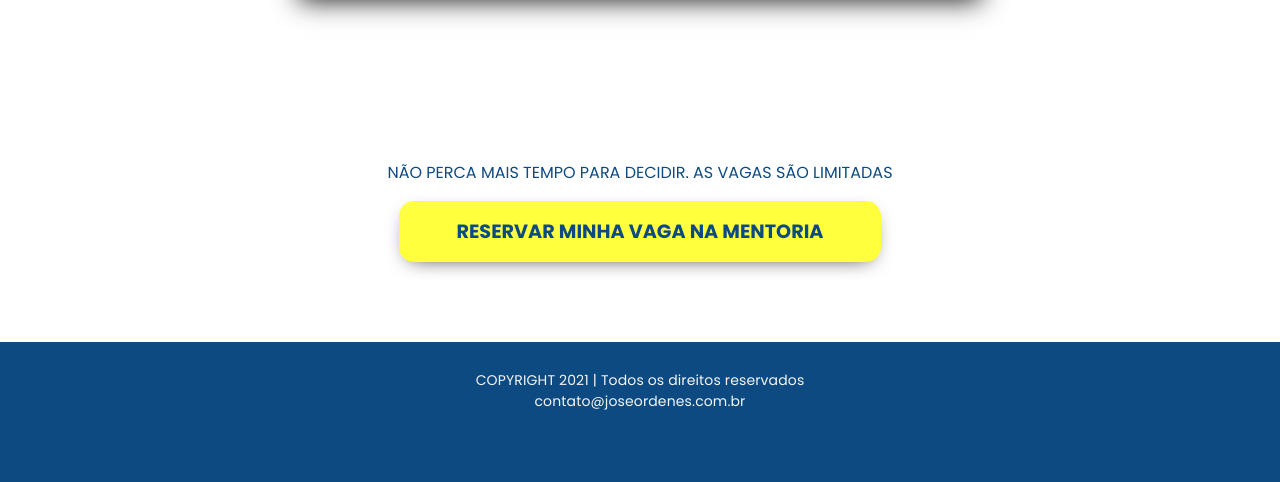
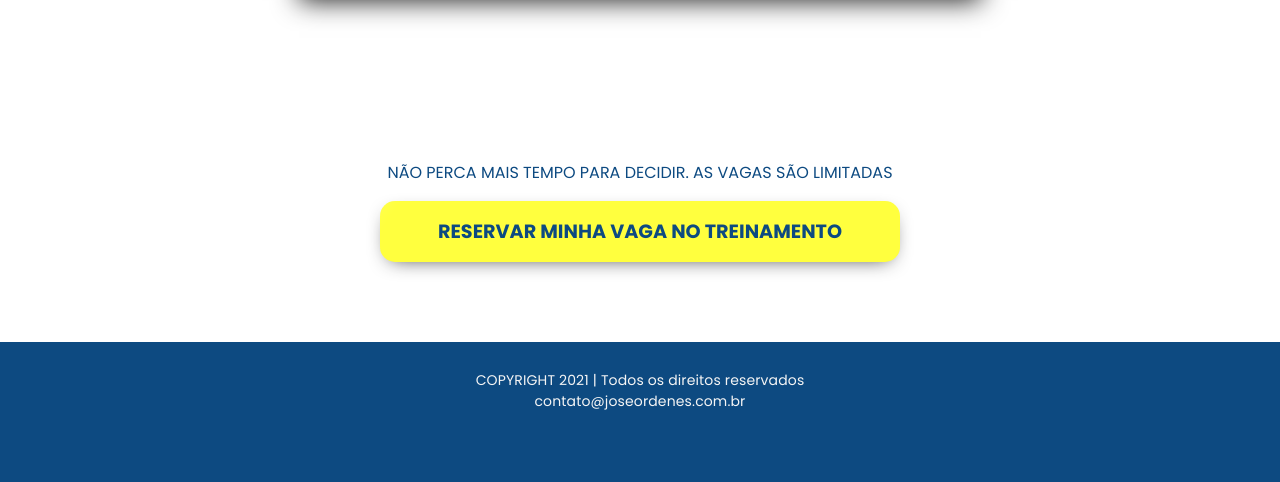
Before and after one commit to Startap/newtimes-joseordenes, a PHP site: template views/website/partials_mentoria/_disclaimer.php in a window 1280 px wide. Shown: the part 514-996 px from the top of the page. Run offline with PHP 8.4, Linux system fonts and the light colour scheme; the template is opened without the code that fills it, so the values that code supplies are empty.

Commit message:
Update _disclaimer.php

```diff
--- a/views/website/partials_mentoria/_disclaimer.php
+++ b/views/website/partials_mentoria/_disclaimer.php
@@ -18,6 +18,6 @@
     <span>Não perca mais tempo para decidir. As vagas são limitadas</span>
 
     <a href="<?php echo $_ENV['PRODUCT_URL']; ?>" target="_blank" rel="norel nofollow">
-        <button class="button-sales-callout">RESERVAR MINHA VAGA NA MENTORIA</button>
+        <button class="button-sales-callout">RESERVAR MINHA VAGA NO TREINAMENTO</button>
     </a>
 </div>
```
